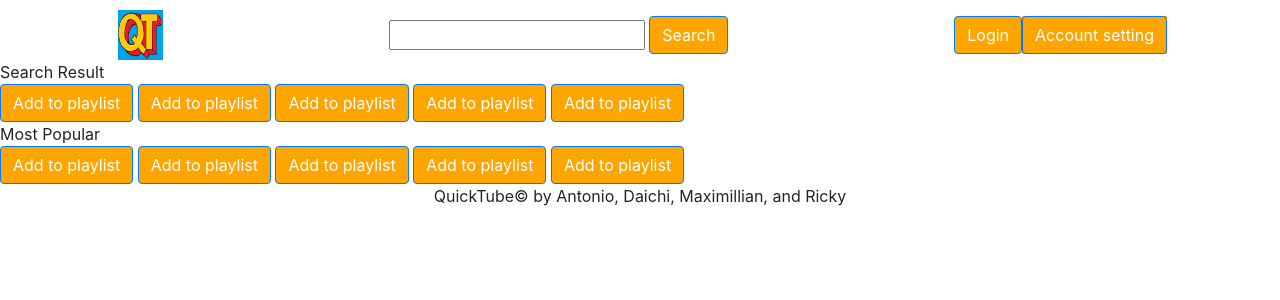
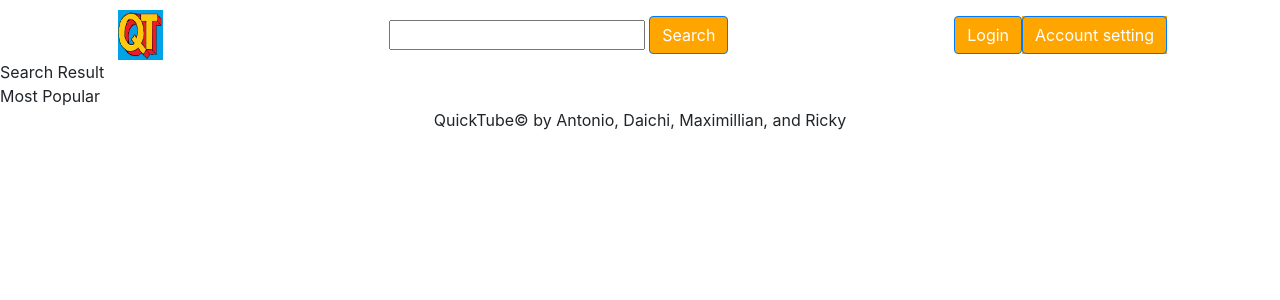
Before and after one commit to dkanasugi/QuickTube, a PHP site: page /home.html in a window 1280 px wide. Shown: the top 300 px of the page. Run offline with PHP 8.4, Linux system fonts and the light colour scheme; some libraries are stand-ins or nearby versions.

Commit message:
fixed button

```diff
--- a/home.html
+++ b/home.html
@@ -37,18 +37,10 @@
     </div>
     <div id="searchdisplay">Search Result</div>
     <div id="searchResults"></div>
-        <button  type="button" class="btn btn-primary mb1 bg-orange" id="add_search_playlist0">Add to playlist</button>
-        <button  type="button" class="btn btn-primary mb1 bg-orange" id="add_search_playlist1">Add to playlist</button>
-        <button  type="button" class="btn btn-primary mb1 bg-orange" id="add_search_playlist2">Add to playlist</button>
-        <button  type="button" class="btn btn-primary mb1 bg-orange" id="add_search_playlist3">Add to playlist</button>
-        <button  type="button" class="btn btn-primary mb1 bg-orange" id="add_search_playlist4">Add to playlist</button>
+
     <div>Most Popular</div>
     <div id="popularResults"></div>
-        <button  type="button" class="btn btn-primary mb1 bg-orange" id="add_pop_playlist0">Add to playlist</button>
-        <button  type="button" class="btn btn-primary mb1 bg-orange" id="add_pop_playlist1">Add to playlist</button>
-        <button  type="button" class="btn btn-primary mb1 bg-orange" id="add_pop_playlist2">Add to playlist</button>
-        <button  type="button" class="btn btn-primary mb1 bg-orange" id="add_pop_playlist3">Add to playlist</button>
-        <button type="button" class="btn btn-primary mb1 bg-orange" id="add_pop_playlist4">Add to playlist</button>
+
     <script src="https://apis.google.com/js/api.js"></script>
 
 
@@ -79,7 +71,7 @@
                         $("#searchResults").html("");
                         response.result.items.forEach(showURL);
                         num = 0;
-                        visible()
+                        visible();
                     },
                     function(err) { console.error("Execute error", err); });
         }
@@ -88,8 +80,7 @@
              search_vid.push("https://youtube.com/embed/" + item.id.videoId);
              //console.log("https://youtube.com/embed/" + item.id.videoId);
              $("[id=searchResults]").append(`<div class="col s3">
-          <iframe width="100%" height="auto" src="https://www.youtube.com/embed/${item.id.videoId}" frameborder="0" allow="autoplay; encrypted-media" allowfullscreen></iframe></div>` +
-          `<button type="button" class="addPlaylist" id="https://www.youtube.com/embed/${item.id.videoId}">Add to playlist</button>`);
+          <iframe width="100%" height="auto" src="https://www.youtube.com/embed/${item.id.videoId}" frameborder="0" allow="autoplay; encrypted-media" allowfullscreen><button type="button" class="addPlaylist" id="https://www.youtube.com/embed/${item.id.videoId}">Add to playlist</button></iframe></div>`);
         }//<button type="button" class="btn btn-primary mb1 bg-orange" id="add_search_playlist${num++}">Add to playlist</button>
         num = 0;
         gapi.load("client");
@@ -116,28 +107,19 @@
                      console.log("https://youtube.com/embed/" + item.id);
                      console.log(count);
                      $("[id=popularResults]").append(`<div class="col s3">
-                    <iframe width="100%" height="auto" src="https://www.youtube.com/embed/${item.id}" frameborder="0" allow="autoplay; encrypted-media" allowfullscreen></iframe></div>` +
-                    `<button type="button" class="addPlaylist" id="https://www.youtube.com/embed/${item.id}">Add to playlist</button>`);
+                    <iframe width="100%" height="auto" src="https://www.youtube.com/embed/${item.id}" frameborder="0" allow="autoplay; encrypted-media" allowfullscreen></iframe><button type="button" class="addPlaylist" id="https://www.youtube.com/embed/${item.id}">Add to playlist</button></div>` );
                     //<button type="button" class="addPlaylist" id="https://www.youtube.com/embed/${item.id}" + item.id + "'>Add to playlist</button>
                 }//<button type="button" class="btn btn-primary mb1 bg-orange" id="add_pop_playlist${count++}">Add to playlist</button>
                 count = 0;
           //$(document).ready(function() {
                 function visible(){
                 //document.getElementById("myP").style.visibility = "visible";
-                document.getElementById("add_search_playlist0").style.visibility = "visible";
-                document.getElementById("add_search_playlist1").style.visibility = "visible";
-                document.getElementById("add_search_playlist2").style.visibility = "visible";
-                document.getElementById("add_search_playlist3").style.visibility = "visible";
-                document.getElementById("add_search_playlist4").style.visibility = "visible";
+
                 document.getElementById("searchdisplay").style.visibility = "visible";
                 }
                 function hidden(){
                 //document.getElementById("myP").style.visibility = "visible";
-                document.getElementById("add_search_playlist0").style.visibility='hidden';
-                document.getElementById("add_search_playlist1").style.visibility='hidden';
-                document.getElementById("add_search_playlist2").style.visibility='hidden';
-                document.getElementById("add_search_playlist3").style.visibility='hidden';
-                document.getElementById("add_search_playlist4").style.visibility='hidden';
+
                 document.getElementById("searchdisplay").style.visibility='hidden';
                 }
 
@@ -149,46 +131,7 @@
                     window.location = "login.html";
                     //$("#login").html("Log Out");
                 });
-                $("#add_pop_playlist0").on('click', function() {//for Popular
-                   $("#add_pop_playlist0").html("Added");
-                    console.log("button 0 clicked");
-                });
-                $("#add_pop_playlist1").on('click', function() {//for Popular
-                   $("#add_pop_playlist1").html("Added");
-                    console.log("button 1 clicked");
-                });
-                $("#add_pop_playlist2").on('click', function() {//for Popular
-                   $("#add_pop_playlist2").html("Added");
-                    console.log("button 2 clicked");
-                });
-                $("#add_pop_playlist3").on('click', function() {//for Popular
-                   $("#add_pop_playlist3").html("Added");
-                    console.log("button 3 clicked");
-                });
-                $("#add_pop_playlist4").on('click', function() {//for Popular
-                   $("#add_pop_playlist4").html("Added");
-                    console.log("button 4 clicked");
-                });
-                $("#add_search_playlist0").on('click', function() {//for Search
-                   $("#add_search_playlist0").html("Added");
-                    console.log("button 0 clicked");
-                });
-                $("#add_search_playlist1").on('click', function() {//for Search
-                   $("#add_search_playlist1").html("Added");
-                    console.log("button 1 clicked");
-                });
-                $("#add_search_playlist2").on('click', function() {//for Search
-                   $("#add_search_playlist2").html("Added");
-                    console.log("button 2 clicked");
-                });
-                $("#add_search_playlist3").on('click', function() {//for Search
-                   $("#add_search_playlist3").html("Added");
-                    console.log("button 3 clicked");
-                });
-                $("#add_search_playlist4").on('click', function() {//for Search
-                   $("#add_search_playlist4").html("Added");
-                    console.log("button 4 clicked");
-                });
+
            // });
 
         document.getElementById("account").onclick = function(){
--- a/styles.css
+++ b/styles.css
@@ -51,7 +51,7 @@ footer{
     background-color: #00a2e8;
 }
 
-#add_pop_playlist0, #add_pop_playlist1, #add_pop_playlist2, #add_pop_playlist3, #add_pop_playlist4, #add_pop_playlist5, #add_search_playlist0,
+.addPlaylist, #add_pop_playlist0, #add_pop_playlist1, #add_pop_playlist2, #add_pop_playlist3, #add_pop_playlist4, #add_pop_playlist5, #add_search_playlist0,
 #add_search_playlist1, #add_search_playlist2, #add_search_playlist3, #add_search_playlist4, #add_search_playlist5, #commit, #signin, #account,
 #logoutButton, #mainButton{
     background-color: orange;
```
